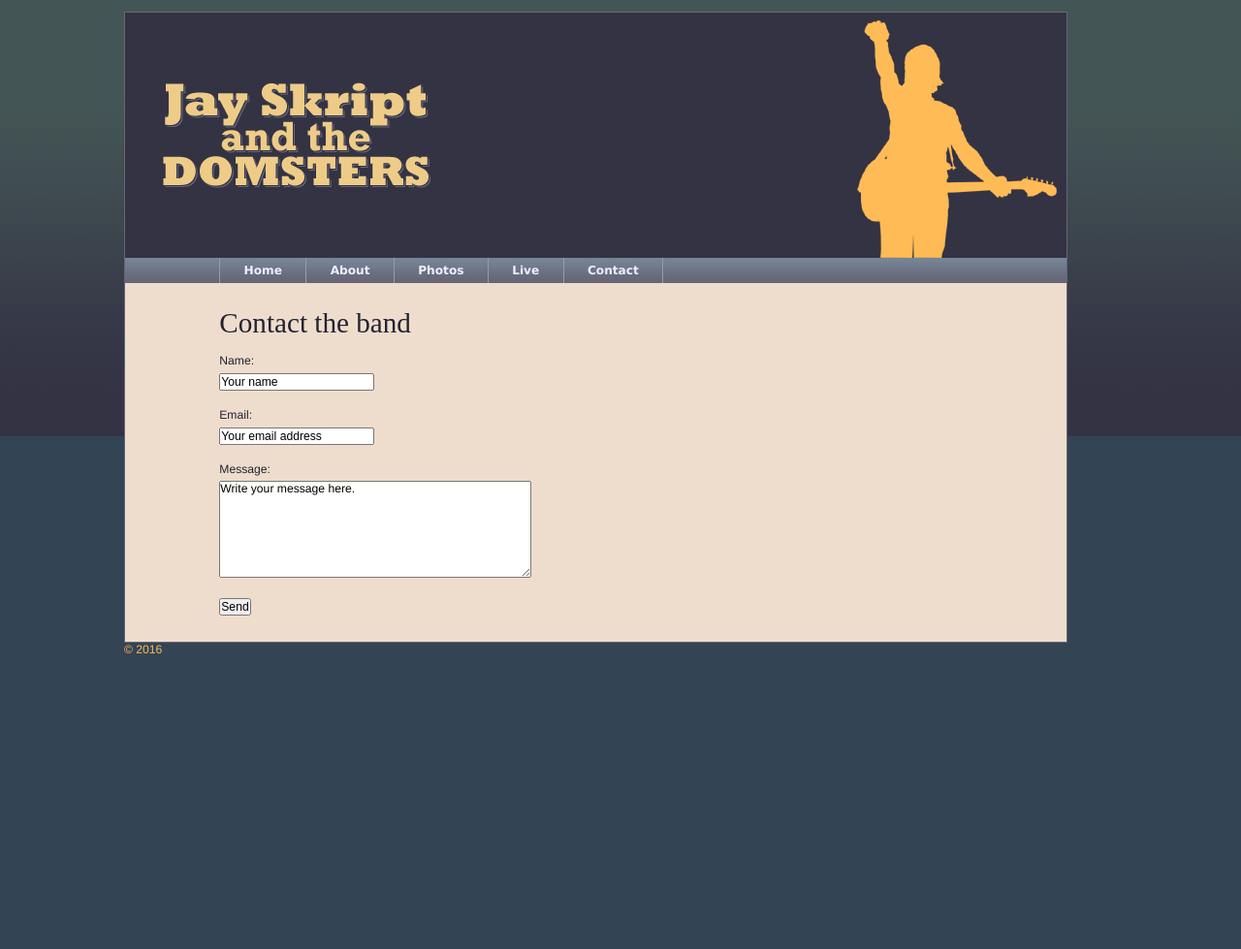
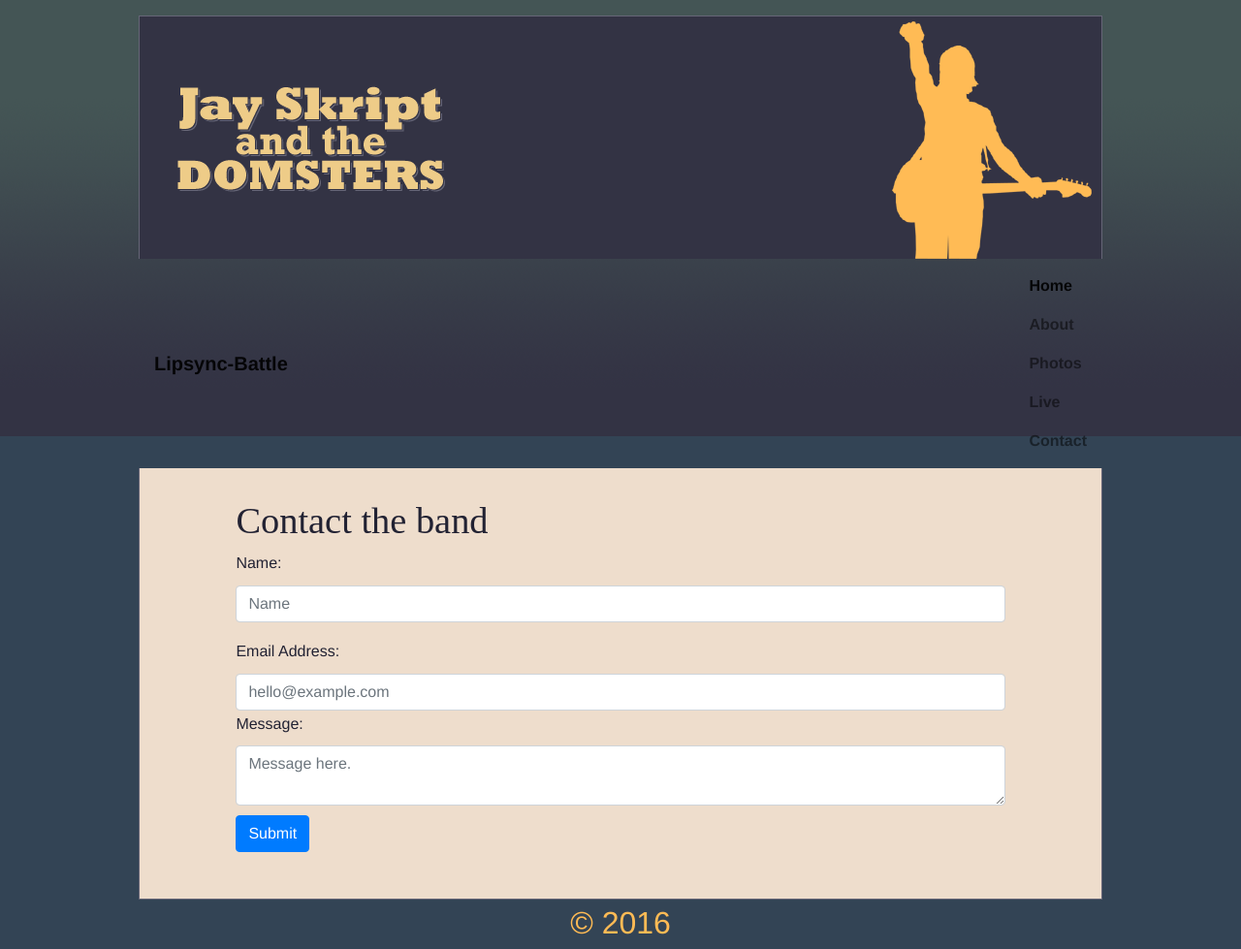
Before and after one commit to bvillatoro9/lipsync-battles, a website: page contact.html in a window 1280 px wide. Shown: the whole page at 97% size. Before the commit the page ends 800 px from the top, so only its background shows below. Drawn offline with nearby package versions, Linux system fonts and the light colour scheme; files that its build step writes are made by us from their sources.

Commit message:
add bootstrap 4 contact form

```diff
--- a/contact.html
+++ b/contact.html
@@ -4,7 +4,13 @@
 <head>
   <meta charset="UTF-8">
   <title>WS Domsters: Contact</title>
+  <link rel="stylesheet" href="node_modules/bootstrap/dist/css/bootstrap.min.css">
   <link rel="stylesheet" href="css/style.css">
+  <style>
+  .btn-primary {
+    margin-top: 10px;
+  }
+  </style>
 </head>
 
 <body>
@@ -13,19 +19,30 @@
       <img src="img/logo.gif" alt="Jay Skript and the Domsters" />
     </header>
     <!-- END header -->
-    <nav>
-      <ul>
-        <li><a href="index.html">Home</a></li>
-        <li><a href="about.html">About</a></li>
-        <li><a href="photos.html">Photos</a></li>
-        <li><a href="live.html">Live</a></li>
-        <li><a href="contact.html">Contact</a></li>
+    <nav class="navbar navbar-light bg-faded">
+      <a class="navbar-brand" href="#">Lipsync-Battle</a>
+      <ul class="nav navbar-nav">
+        <li class="nav-item active">
+          <a class="nav-link" href="index.html">Home <span class="sr-only">(current)</span></a>
+        </li>
+        <li class="nav-item">
+          <a class="nav-link" href="about.html">About</a>
+        </li>
+        <li class="nav-item">
+          <a class="nav-link" href="photos.html">Photos</a>
+        </li>
+        <li class="nav-item">
+          <a class="nav-link" href="live.html">Live</a>
+        </li>
+        <li class="nav-item">
+          <a class="nav-link" href="contact.html">Contact</a>
+        </li>
       </ul>
     </nav>
     <!-- END nav -->
     <div class="content">
       <h1>Contact the band</h1>
-      <form method="post" action="#">
+      <!-- <form method="post" action="#">
         <fieldset>
           <p>
             <label for="name">Name:</label>
@@ -41,6 +58,21 @@
           </p>
           <input type="submit" value="Send" />
         </fieldset>
+      </form> -->
+      <form>
+        <div class="form-group">
+          <label for="formGroupExampleInput">Name:</label>
+          <input type="text" class="form-control" id="formGroupExampleInput" placeholder="Name">
+        </div>
+        <div class="form-group">
+          <label for="formGroupExampleInput2">Email Address:</label>
+          <input type="text" class="form-control" id="formGroupExampleInput2" placeholder="hello@example.com">
+          <div class="form-group">
+            <label for="formGroupExampleInput2">Message:</label>
+            <textarea type="text" class="form-control" id="formGroupExampleInput2" placeholder="Message here."></textarea>
+            <button type="submit" class="btn btn-primary">Submit</button>
+          </div>
+        </div>
       </form>
     </div>
     <!-- END .content -->
--- /dev/null
+++ b/scss/_footer.scss
@@ -0,0 +1,4 @@
+footer {
+  font-size: 2rem;
+  text-align: center;
+}
--- a/scss/_nav.scss
+++ b/scss/_nav.scss
@@ -1,68 +1,64 @@
-nav {
-  color: $gun-powder;
-  background-color: $slate-grey;
-  border-color: $dolphin;
-  ul {
-    border-color: $santas-gray;
-  }
-  a:link,
-  a:visited {
-    color: $titan-white;
-    background-color: transparent;
-    border-color: $santas-gray;
-  }
-  a:hover {
-    color: $cape-cod;
-    background-color: $porche;
-  }
-  a:active {
-    color: $dolphin;
-    background-color: $flax;
-  }
-}
+//   nav {
+  //   color: $gun-powder;
+  //   background-color: $slate-grey;
+  //   border-color: $dolphin;
+  //   ul {
+  //     border-color: $santas-gray;
+  //   }
+  //   a:link,
+  //   a:visited {
+  //     color: $titan-white;
+  //     background-color: transparent;
+  //     border-color: $santas-gray;
+  //   }
+  //   a:hover {
+  //     color: $cape-cod;
+  //     background-color: $porche;
+  // }
 
-nav a.here:link,
-nav a.here:visited,
-nav a.here:hover,
-nav a.here:active {
-  color: $titan-white;
-  background-color: $juniper;
-}
+  //   a:active {
+  //   color: $dolphin;
+  //   background-color: $flax;
+  // }
 
-nav {
-  background-image: url(../img/navbar.gif);
-  background-position: bottom left;
-  background-repeat: repeat-x;
-  border-width: .1em;
-  border-style: solid;
-  border-bottom-width: 0;
-  border-top-width: 0;
-  padding-left: 10%;
-}
 
-nav ul {
-  width: 100%;
-  overflow: hidden;
-  border-left-width: .1em;
-  border-left-style: solid;
-}
-
-nav li {
-  display: inline;
-}
-
-nav li a {
-  display: block;
-  float: left;
-  padding: .5em 2em;
-  border-right: .1em solid;
-}
-
-nav {
-  font-family: "Lucida Grande", "Helvetica", "Arial", sans-serif;
-}
-
-nav a {
-  text-decoration: none;
-  font-weight: bold;
-}
+  // }
+  // nav a.here:link,
+  // nav a.here:visited,
+  // nav a.here:hover,
+  // nav a.here:active {
+  //   color: $titan-white;
+  //   background-color: $juniper;
+  // }
+  // nav {
+  //   background-image: url(../img/navbar.gif);
+  //   background-position: bottom left;
+  //   background-repeat: repeat-x;
+  //   border-width: .1em;
+  //   border-style: solid;
+  //   border-bottom-width: 0;
+  //   border-top-width: 0;
+  //   padding-left: 10%;
+  // }
+  // nav ul {
+  //   width: 100%;
+  //   overflow: hidden;
+  //   border-left-width: .1em;
+  //   border-left-style: solid;
+  // }
+  // nav li {
+  //   display: inline;
+  // }
+  // nav li a {
+  //   display: block;
+  //   float: left;
+  //   padding: .5em 2em;
+  //   border-right: .1em solid;
+  // }
+  // nav {
+  //   font-family: "Lucida Grande", "Helvetica", "Arial", sans-serif;
+  // }
+  // nav a {
+  //   text-decoration: none;
+  //   font-weight: bold;
+  // }
--- a/scss/style.scss
+++ b/scss/style.scss
@@ -1,30 +1,27 @@
 @import 'variables';
 @import 'nav';
+@import 'footer';
 body {
   color: $texas-rose;
   background-color: $pickled-bluewood;
 }
 
-a:link {
-  color: $cape-cod;
-  background-color: $porche;
-}
-
-a:visited {
-  color: $pickled-bluewood;
-  background-color: $porche;
-}
-
-a:hover {
-  color: $dolphin;
-  background-color: $texas-rose;
-}
-
-a:active {
-  color: $storm-gray;
-  background-color: $flax;
-}
-
+//   a:link {
+//   color: $cape-cod;
+//   background-color: $porche;
+// }
+// a:visited {
+//   color: $pickled-bluewood;
+//   background-color: $porche;
+// }
+// a:hover {
+//   color: $dolphin;
+//   background-color: $texas-rose;
+// }
+// a:active {
+//   color: $storm-gray;
+//   background-color: $flax;
+// }
 header {
   color: $flax;
   background-color: $tuna;
@@ -37,11 +34,10 @@ header {
   border-color: $dolphin;
 }
 
-.content img {
-  border-color: $malta;
-  outline-color: $bone;
-}
-
+//   .content img {
+//   border-color: $malta;
+//   outline-color: $bone;
+// }
 #imagegallery a {
   background-color: transparent;
 }
@@ -66,11 +62,10 @@ tr.highlight td {
   background-color: $coral-reef;
 }
 
-* {
-  padding: 0;
-  margin: 0;
-}
-
+//   * {
+//   padding: 0;
+//   margin: 0;
+// }
 body {
   margin: 1em 10%;
   background-image: url(../img/background.gif);
@@ -113,13 +108,15 @@ header {
   background-image: url(../img/drummer.gif);
 }
 
-.content img {
-  border-width: .1em;
-  border-style: solid;
-  outline-width: .1em;
-  outline-style: solid;
+#photos .content {
+  text-align: center;
 }
 
+//   .content img {
+//   border-width: .1em;
+//   border-style: solid;
+//   outline-width: .1em;
+//   outline-style: solid;}
 #imagegallery li {
   display: inline;
 }
@@ -171,12 +168,7 @@ td {
 }
 
 body {
-  font-size: 76%;
   font-family: "Helvetica", "Arial", sans-serif;
-}
-
-body * {
-  font-size: 1em;
 }
 
 a {
```
Also changed, not shown: about.html (+19 -8 lines), index.html (+20 -8 lines), live.html (+23 -1 lines), photos.html (+20 -8 lines).
